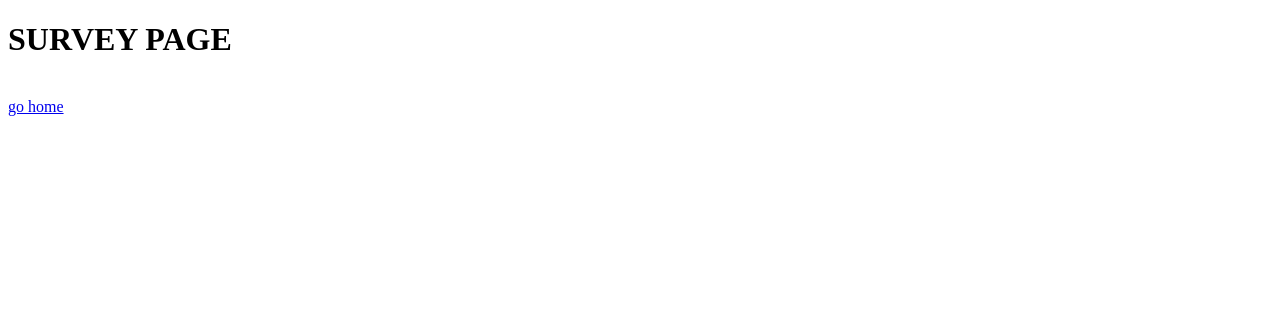
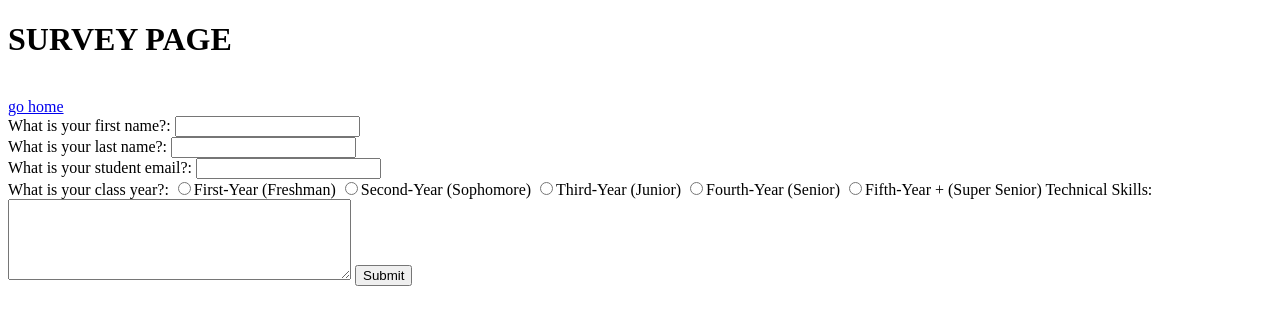
Before and after one commit to bostickt201/DS440_IndicTopicTagger, a PHP site: page /survey.php in a window 1280 px wide. Shown: the top 325 px of the page. Run offline with PHP 8.4, Linux system fonts and the light colour scheme.

Commit message:
Update survey.php

```diff
--- a/survey.php
+++ b/survey.php
@@ -5,6 +5,20 @@
 </br>
  <a href="index.php">go home</a>
 
+<form action="submit.php" method="post">
+What is your first name?: <input type="text" name="fname"><br>
+What is your last name?: <input type="text" name="lname"><br>
+What is your student email?: <input type="text" name="email"><br>
+What is your class year?:
+  <input type="radio" name="class" value="1year">First-Year (Freshman)
+  <input type="radio" name="class" value="2year">Second-Year (Sophomore)
+  <input type="radio" name="class" value="3year">Third-Year (Junior)
+  <input type="radio" name="class" value="4year">Fourth-Year (Senior)
+  <input type="radio" name="class" value="5year">Fifth-Year + (Super Senior)
+Technical Skills:  <textarea name="skills" rows="5" cols="40"></textarea>
+<input type="submit">
+</form>
+
 
 </body>
 </html>
```
